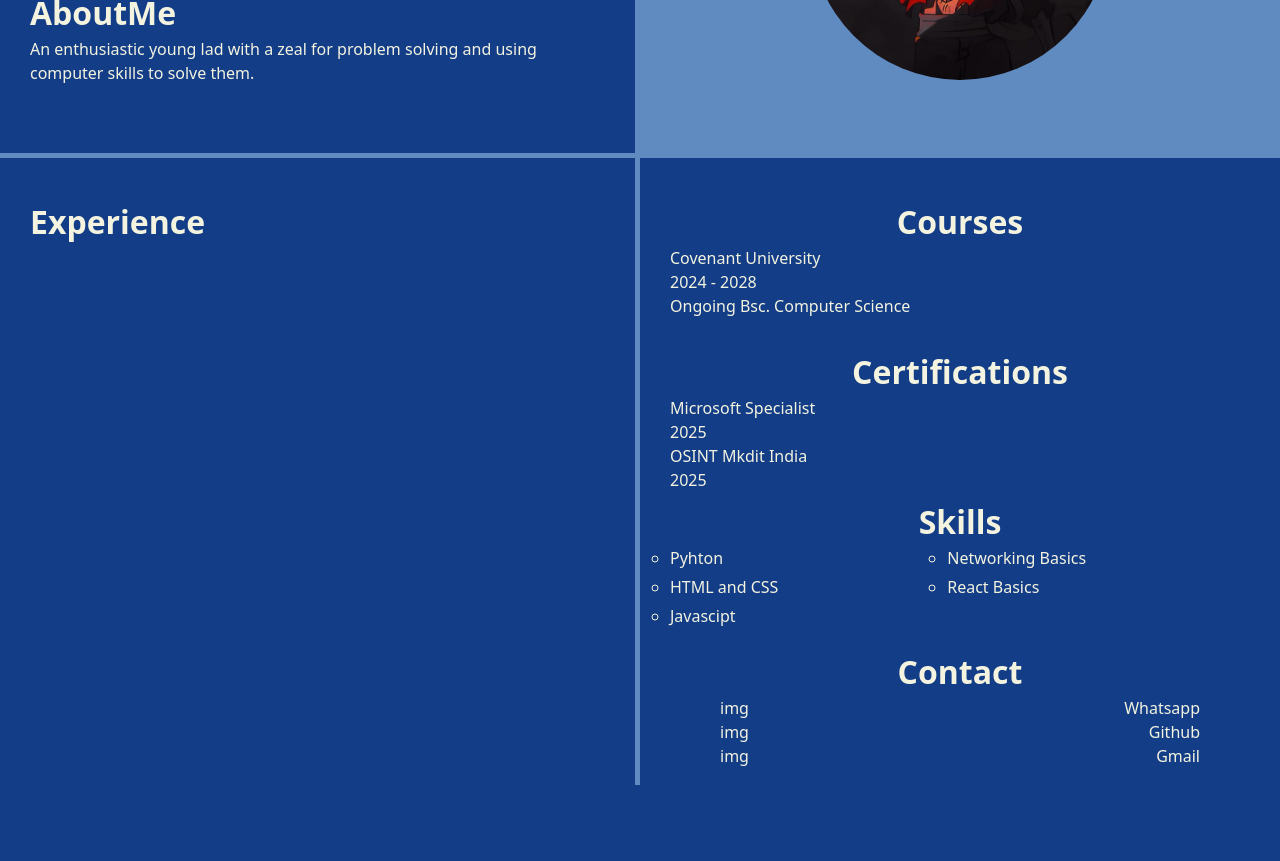
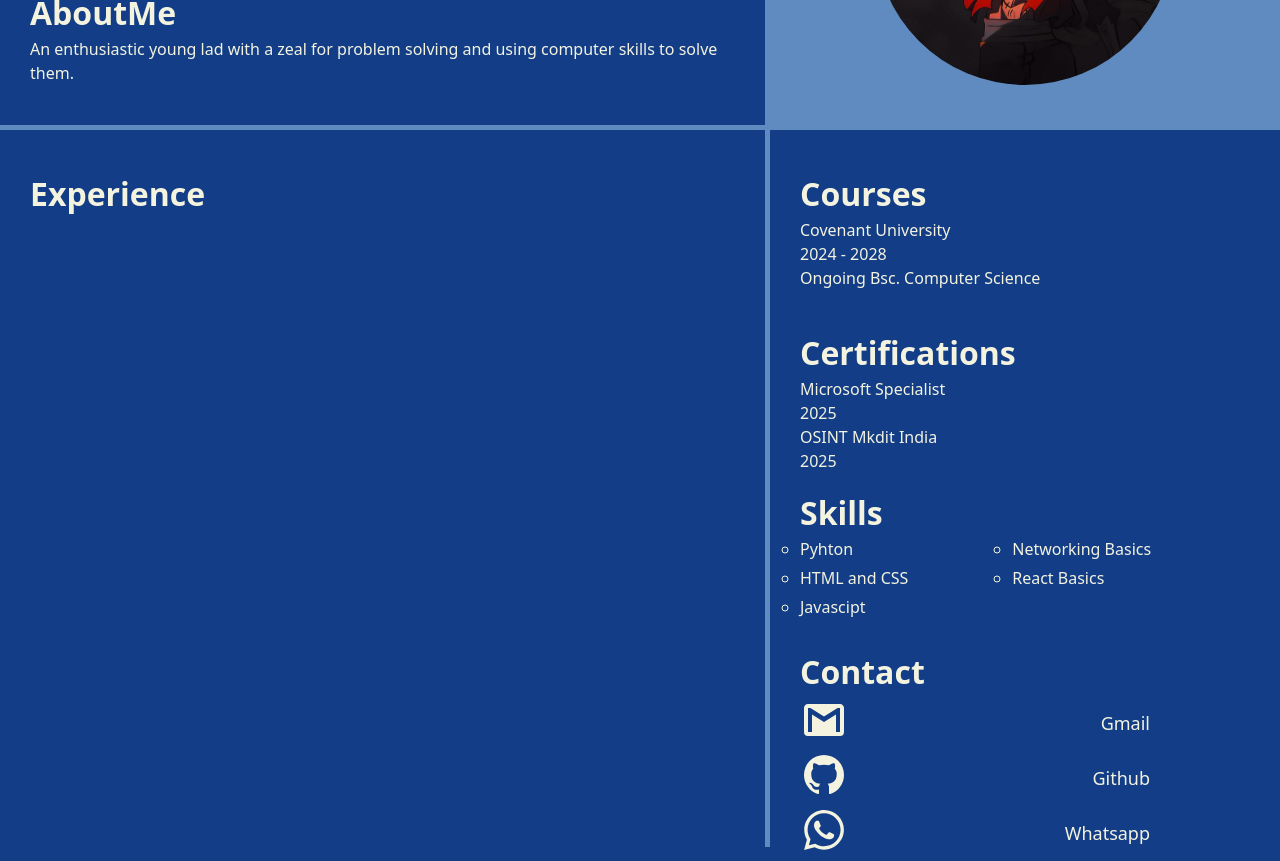
Before and after one commit to Godspeed715/Resume, a React (Vite) app: page / in a window 1280 px wide. Shown: the part 260-1121 px from the top of the page. Before the commit the page ends 1045 px from the top, so only its background shows below. Built offline with nearby package versions, Linux system fonts and the light colour scheme.

Commit message:
modified app.jsx, app.css and MoreData.jsx
changed the layout, added a column as a border
added svg icons to contact info

```diff
--- a/package.json
+++ b/package.json
@@ -10,6 +10,8 @@
     "preview": "vite preview"
   },
   "dependencies": {
+    "@mdi/js": "^7.4.47",
+    "@mdi/react": "^1.6.1",
     "react": "^19.1.1",
     "react-dom": "^19.1.1"
   },
--- a/src/App.css
+++ b/src/App.css
@@ -4,29 +4,38 @@
 }
 
 .container {
+	font-weight: 500;
 	display: grid;
-	grid-template-columns: repeat(2, minmax(200px, 1fr));
-	grid-template-rows: repeat(2, minmax(200px, 1fr)) minmax(600px, 3fr);
+	grid-template-columns:
+		minmax(300px, 1.5fr)
+		5px
+		minmax(200px, 1fr);
 	grid-template-areas:
-		'header profilePicture'
-		'aboutMe profilePicture'
-		'experience moreDetails';
+		'header border profilePicture'
+		'aboutMe border profilePicture'
+		'experience border moreDetails';
 }
 
 .container > div {
 	padding: 40px 30px;
 }
-.Experience {
+.container .border {
+	background-color: var(--color-accent-secondary);
+	grid-area: border;
+	grid-row: 1/-1;
+	padding: 0;
+}
+.container .Experience {
 	grid-area: experience;
 }
-.MoreData {
+.container .MoreData {
 	grid-area: moreDetails;
 	display: grid;
 	grid-template-rows: repeat(auto-fit, minmax(150px, 1fr));
 }
 
 .MoreData > div > *:nth-child(1) {
-	text-align: center;
+	/* text-align: center; */
 	grid-column: 1 / span 2;
 }
 .MoreData > .skills > div > ul {
@@ -44,9 +53,10 @@
 	display: flex;
 	justify-content: space-between;
 	align-items: center;
-	padding: 0 50px;
+	font-size: large;
+	padding-right: 100px;
 }
-.AboutMe {
+.container .AboutMe {
 	grid-area: aboutMe;
 }
 .container .Header {
@@ -57,7 +67,8 @@
 	grid-area: profilePicture;
 	background: var(--color-accent-secondary);
 	display: flex;
-	place-content: center;
+	justify-content: center;
+	align-items: center;
 }
 
 .ProfilePicture img {
@@ -70,8 +81,9 @@
 .AboutMe {
 	border-bottom: 5px solid var(--color-accent-secondary);
 }
-.Header,
+/* .Header,
 .AboutMe,
 .Experience {
+	align-self: stretch;
 	border-right: 5px solid var(--color-accent-secondary);
-}
+} */
--- a/src/App.jsx
+++ b/src/App.jsx
@@ -10,6 +10,7 @@ function App() {
 	// const [count, setCount] = useState(0)
 	const pageAreas = [
 		Header(),
+		<div className="border"></div>,
 		ProfilePicture(),
 		AboutMe(),
 		Experience(),
--- a/src/page_areas/MoreData.jsx
+++ b/src/page_areas/MoreData.jsx
@@ -1,3 +1,7 @@
+import Icon from '@mdi/react'
+import { mdiWhatsapp, mdiGithub, mdiGmail } from '@mdi/js'
+;<></>
+
 function DisplayDics({ template }) {
 	const listItems = template.map((element) => (
 		<ul>
@@ -63,19 +67,44 @@ function MoreData() {
 			</div>
 			<div>
 				<h1>Contact</h1>
-				<div className="contact-divs">
-					<div>img</div>
-					<div>Whatsapp</div>
-				</div>
-				<div className="contact-divs">
-					<div>img</div>
-					<div>Github</div>
-				</div>
+				<a
+					href="https://mail.google.com/mail/?view=cm&fs=1&to=chimzagamdaniel@gmail.com&su=Hello&body=This%20is%20a%20"
+					target="_blank"
+					style={{ textDecoration: 'none', color: 'inherit' }}
+				>
+					<div className="contact-divs">
+						<div>
+							<Icon path={mdiGmail} size={2} />
+						</div>
+						<div>Gmail</div>
+					</div>
+				</a>
 
-				<div className="contact-divs">
-					<div>img</div>
-					<div>Gmail</div>
-				</div>
+				<a
+					href="https://github.com/Godspeed715"
+					target="_blank"
+					style={{ textDecoration: 'none', color: 'inherit' }}
+				>
+					<div className="contact-divs">
+						<div>
+							<Icon path={mdiGithub} size={2} />
+						</div>
+						<div>Github</div>
+					</div>
+				</a>
+
+				<a
+					href="https://wa.me/2347059281620"
+					target="_blank"
+					style={{ textDecoration: 'none', color: 'inherit' }}
+				>
+					<div className="contact-divs">
+						<div>
+							<Icon path={mdiWhatsapp} size={2} />
+						</div>
+						<div>Whatsapp</div>
+					</div>
+				</a>
 			</div>
 		</div>
 	)
```
Also changed, not shown: 1 other file (tests, documents, lock files or other folders).
